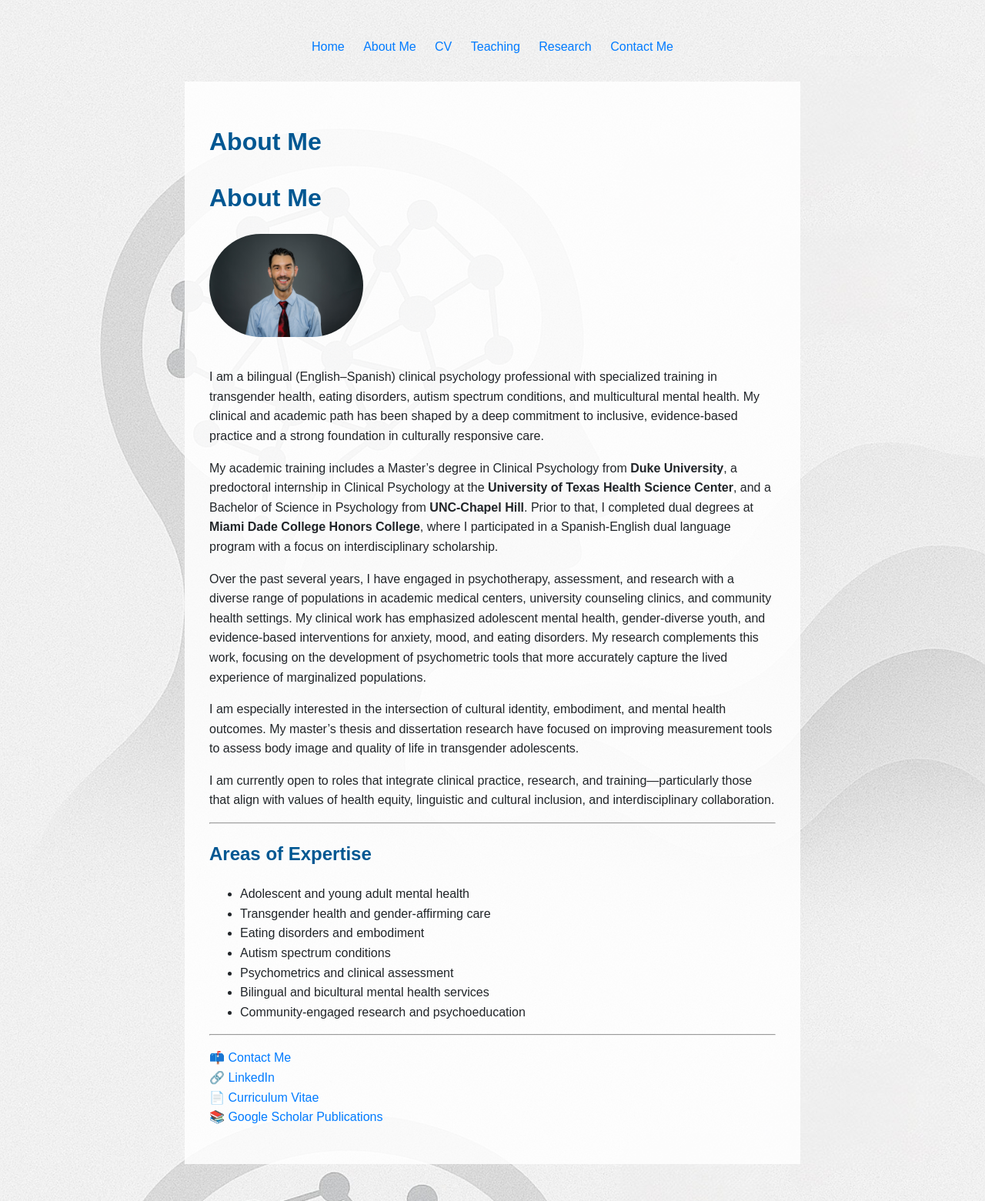
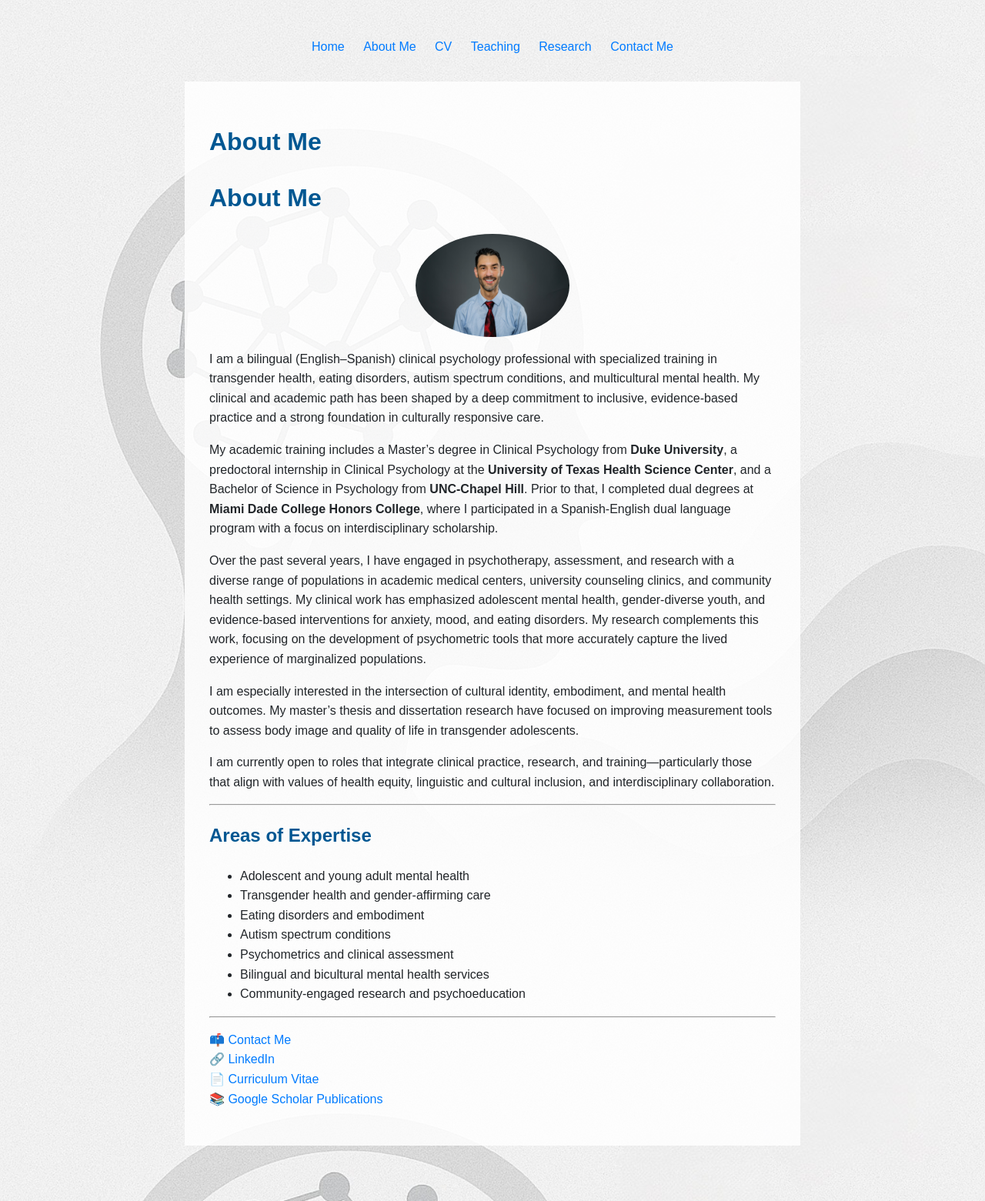
Before and after one commit to sm459-hub/samuelmarsan.github.io, a Jekyll site: the page built from about.md, in a window 1280 px wide. Shown: the whole page at 77% size. Built offline with Jekyll 4.4.1, drawn with Linux system fonts in a browser that asks for light colours.

Commit message:
Update about.md

```diff
--- a/about.md
+++ b/about.md
@@ -5,7 +5,7 @@ title: About Me
 
 # About Me
 
-![Headshot of Samuel Marsan](/assets/headshot.jpg){: style="max-width: 200px; border-radius: 100px; margin-bottom: 1rem;" }
+<img src="/assets/headshot.jpg" alt="Samuel Marsan headshot" style="width: 200px; border-radius: 50%; margin: 1rem auto; display: block;" />
 
 I am a bilingual (English–Spanish) clinical psychology professional with specialized training in transgender health, eating disorders, autism spectrum conditions, and multicultural mental health. My clinical and academic path has been shaped by a deep commitment to inclusive, evidence-based practice and a strong foundation in culturally responsive care.
 
```
